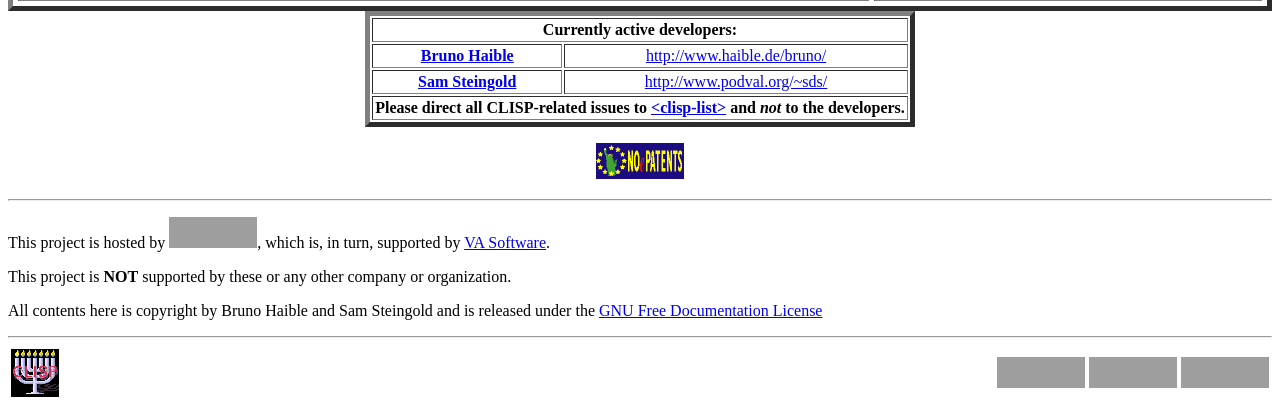
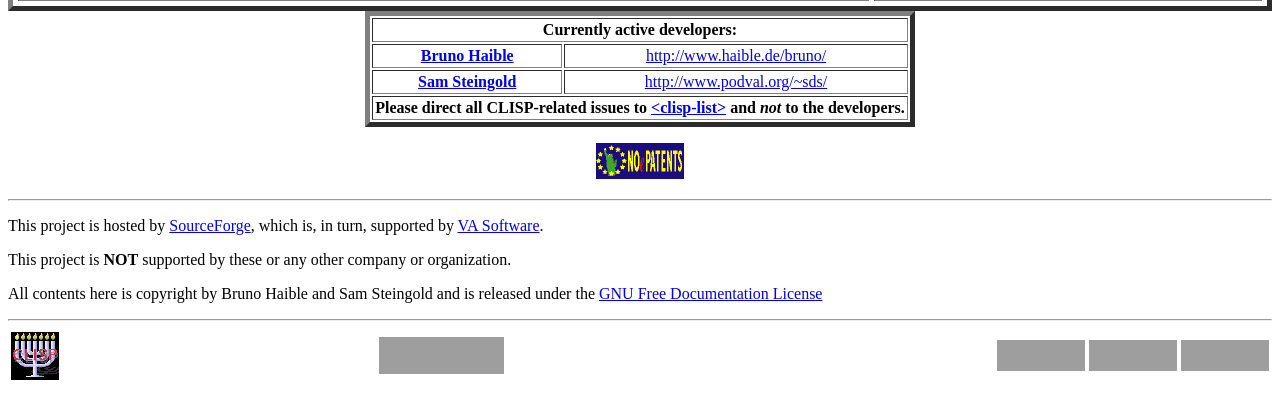
Before and after one commit to gnu-mirror-unofficial/clisp, a PHP site: page / in a window 1280 px wide. Shown: the part 1352-1764 px from the top of the page. After the commit the page ends 1732 px from the top, so only its background shows below. Run offline with PHP 8.4, Linux system fonts and the light colour scheme; grey boxes are pictures that could not be loaded.

Commit message:
added SF logo to the footer

```diff
--- a/clash.html
+++ b/clash.html
@@ -247,6 +247,9 @@ Sacrifice a white rooster, invoke Saint IGNUcious and ...
 <table width="100%"><tr><td align="left">
  <a href="http://clisp.cons.org"><img src="clisp.png" width="48"
     height="48" alt="[CLISP home]"/></a></td>
+ <td align="right"><a href="http://sourceforge.net"><img
+     src="http://sourceforge.net/sflogo.php?group_id=1355&amp;type=2"
+     width="125" height="37" alt="SourceForge Logo"/></a></td>
  <td align="right"><a href="http://validator.w3.org/check/referer"><img
      src="http://www.w3.org/Icons/valid-xhtml10"
      alt="Valid XHTML" height="31" width="88"/></a>
--- a/clisp.html
+++ b/clisp.html
@@ -514,6 +514,9 @@ Bruno Haible &lt;clisp-list@lists.sourceforge.net&gt;
 <table width="100%"><tr><td align="left">
  <a href="http://clisp.cons.org"><img src="clisp.png" width="48"
     height="48" alt="[CLISP home]"/></a></td>
+ <td align="right"><a href="http://sourceforge.net"><img
+     src="http://sourceforge.net/sflogo.php?group_id=1355&amp;type=2"
+     width="125" height="37" alt="SourceForge Logo"/></a></td>
  <td align="right"><a href="http://validator.w3.org/check/referer"><img
      src="http://www.w3.org/Icons/valid-xhtml10"
      alt="Valid XHTML" height="31" width="88"/></a>
--- a/faq.html
+++ b/faq.html
@@ -216,6 +216,9 @@ moved it here.</p>
 <table width="100%"><tr><td align="left">
  <a href="http://clisp.cons.org"><img src="clisp.png" width="48"
     height="48" alt="[CLISP home]"/></a></td>
+ <td align="right"><a href="http://sourceforge.net"><img
+     src="http://sourceforge.net/sflogo.php?group_id=1355&amp;type=2"
+     width="125" height="37" alt="SourceForge Logo"/></a></td>
  <td align="right"><a href="http://validator.w3.org/check/referer"><img
      src="http://www.w3.org/Icons/valid-xhtml10"
      alt="Valid XHTML" height="31" width="88"/></a>
--- a/index.php
+++ b/index.php
@@ -202,11 +202,10 @@
 <p class="center"><a href="http://petition.eurolinux.org"><img
 src="patent_button.png" width="88" height="36" alt="no patents"/></a></p>
 
-<hr/>
-<p>This project is hosted by <a href="http://sourceforge.net"><img
-src="http://sourceforge.net/sflogo.php?group_id=1355&amp;type=1" width="88"
-height="31" alt="SourceForge Logo"/></a>, which is, in turn,
-supported by <a href="http://www.vasoftware.com">VA Software</a>.</p>
+<hr/><p>This project is hosted by
+ <a href="http://sourceforge.net">SourceForge</a>,
+ which is, in turn, supported by
+ <a href="http://www.vasoftware.com">VA Software</a>.</p>
 
 <p>This project is <strong>NOT</strong> supported by these or any other
 company or organization.</p>
@@ -219,6 +218,9 @@ Free Documentation License</a></p>
 <table width="100%"><tr><td align="left">
  <a href="http://clisp.cons.org"><img src="clisp.png" width="48"
     height="48" alt="[CLISP home]"/></a></td>
+ <td align="right"><a href="http://sourceforge.net"><img
+     src="http://sourceforge.net/sflogo.php?group_id=1355&amp;type=2"
+     width="125" height="37" alt="SourceForge Logo"/></a></td>
  <td align="right"><a href="http://validator.w3.org/check/referer"><img
      src="http://www.w3.org/Icons/valid-xhtml10"
      alt="Valid XHTML" height="31" width="88"/></a>
--- a/propaganda.html
+++ b/propaganda.html
@@ -96,6 +96,9 @@ numeric, you might prefer CMUCL, otherwise CLISP is a wise choice.</p>
 <table width="100%"><tr><td align="left">
  <a href="http://clisp.cons.org"><img src="clisp.png" width="48"
     height="48" alt="[CLISP home]"/></a></td>
+ <td align="right"><a href="http://sourceforge.net"><img
+     src="http://sourceforge.net/sflogo.php?group_id=1355&amp;type=2"
+     width="125" height="37" alt="SourceForge Logo"/></a></td>
  <td align="right"><a href="http://validator.w3.org/check/referer"><img
      src="http://www.w3.org/Icons/valid-xhtml10"
      alt="Valid XHTML" height="31" width="88"/></a>
--- a/resources.html
+++ b/resources.html
@@ -262,6 +262,9 @@ Applications</a> page at <a href="http://www.lisp.org/">ALU</a>.</p>
 <table width="100%"><tr><td align="left">
  <a href="http://clisp.cons.org"><img src="clisp.png" width="48"
     height="48" alt="[CLISP home]"/></a></td>
+ <td align="right"><a href="http://sourceforge.net"><img
+     src="http://sourceforge.net/sflogo.php?group_id=1355&amp;type=2"
+     width="125" height="37" alt="SourceForge Logo"/></a></td>
  <td align="right"><a href="http://validator.w3.org/check/referer"><img
      src="http://www.w3.org/Icons/valid-xhtml10"
      alt="Valid XHTML" height="31" width="88"/></a>
--- a/summary.html
+++ b/summary.html
@@ -55,6 +55,9 @@ Dutch, and can be changed at run time.</p>
 <table width="100%"><tr><td align="left">
  <a href="http://clisp.cons.org"><img src="clisp.png" width="48"
     height="48" alt="[CLISP home]"/></a></td>
+ <td align="right"><a href="http://sourceforge.net"><img
+     src="http://sourceforge.net/sflogo.php?group_id=1355&amp;type=2"
+     width="125" height="37" alt="SourceForge Logo"/></a></td>
  <td align="right"><a href="http://validator.w3.org/check/referer"><img
      src="http://www.w3.org/Icons/valid-xhtml10"
      alt="Valid XHTML" height="31" width="88"/></a>
```
